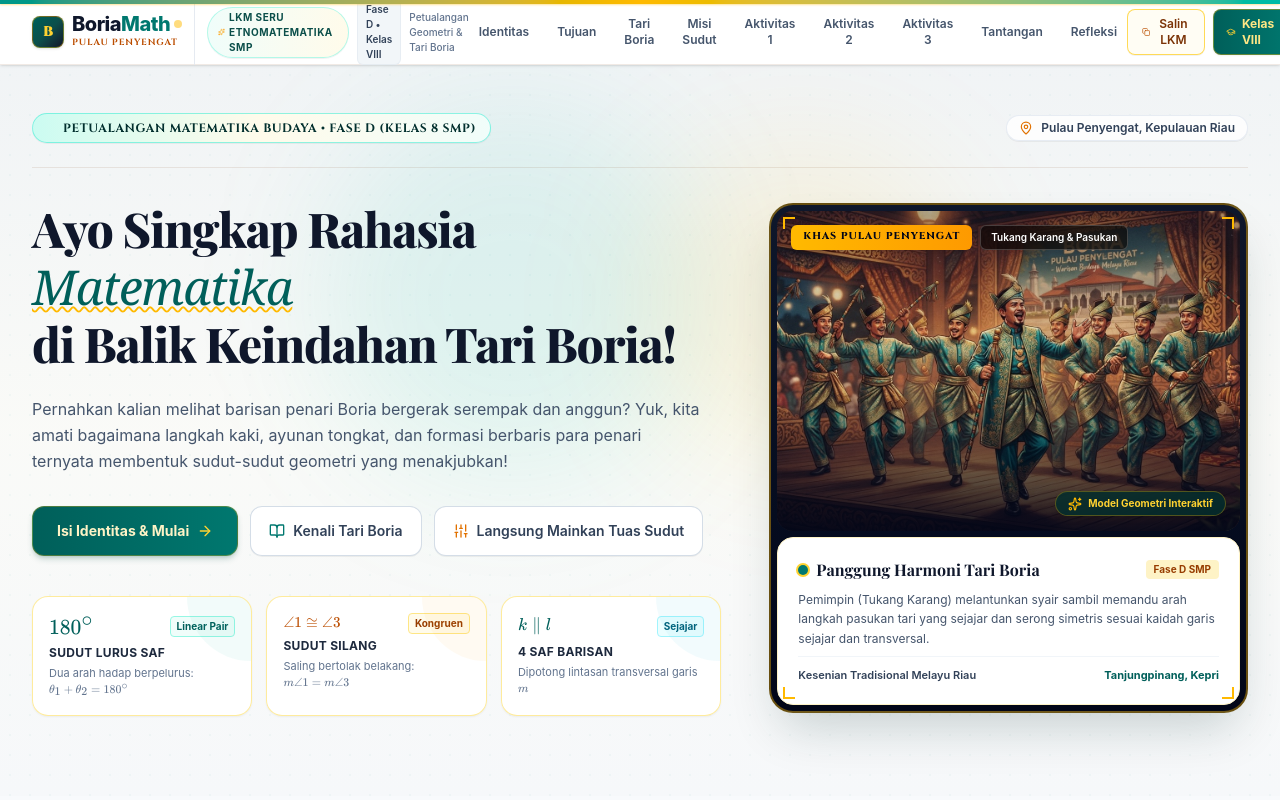
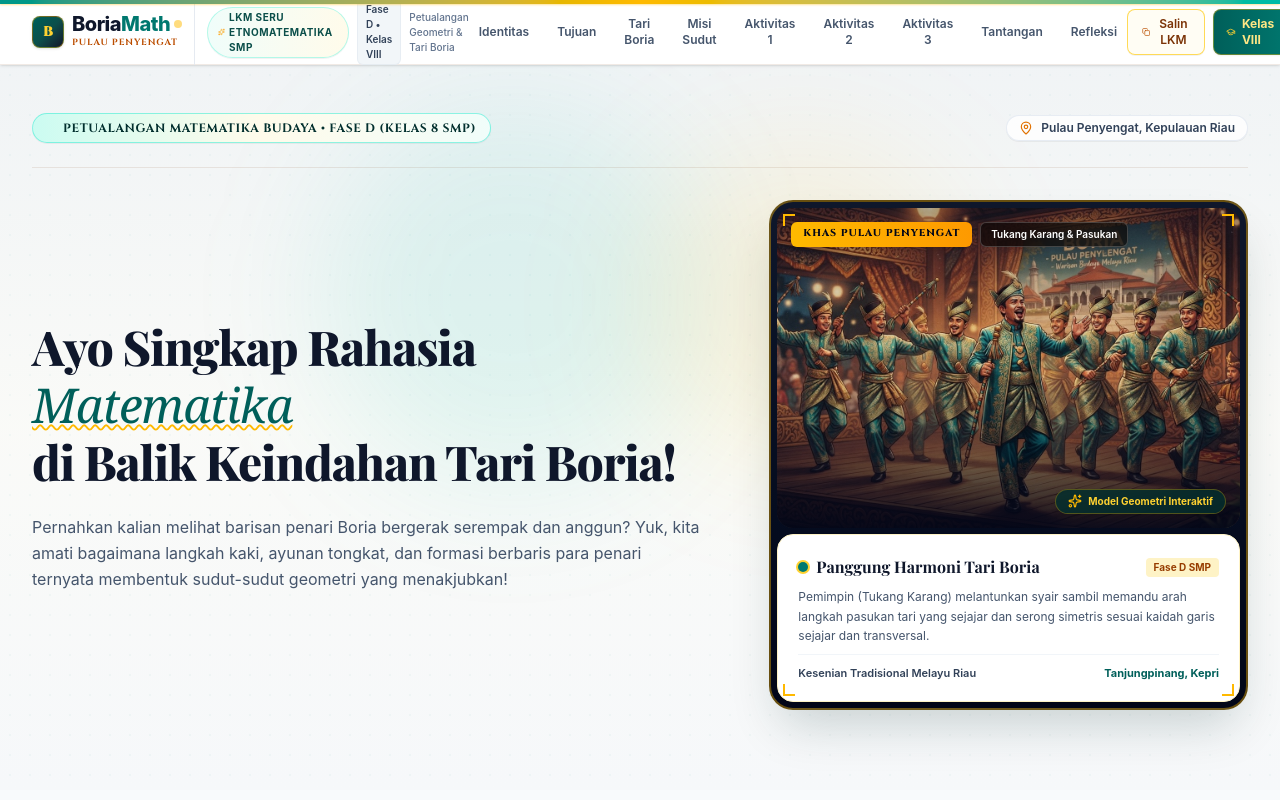
Before and after one commit to akhmadrendy123-creator/Lembar-kerja-Murid, a React (Vite) app: page / in a window 1280 px wide. Shown: the top 800 px of the page. Built offline with nearby package versions, Linux system fonts and the light colour scheme; a web font is replaced by a local one.

Commit message:
Refactor HeroSection by removing unused code
Removed unused imports and scrollTo function. Updated comments for clarity.

```diff
--- a/src/components/HeroSection.tsx
+++ b/src/components/HeroSection.tsx
@@ -1,17 +1,8 @@
 import React from 'react';
-import { motion } from 'motion/react';
-import { MapPin, ArrowRight, BookOpen, Sliders, Sparkles, Compass } from 'lucide-react';
-import { MathView } from './MathView';
+import { MapPin, Sparkles } from 'lucide-react';
 import { ScrollReveal } from './ScrollReveal';
 
 export const HeroSection: React.FC = () => {
-  const scrollTo = (id: string) => {
-    const el = document.getElementById(id);
-    if (el) {
-      el.scrollIntoView({ behavior: 'smooth', block: 'start' });
-    }
-  };
-
   return (
     <section className="relative overflow-hidden pt-8 pb-14 lg:pt-12 lg:pb-20 bg-gradient-to-b from-teal-950/[0.03] via-amber-50/[0.25] to-[#F6F8FA]">
       {/* Decorative Malay geometric songket motif subtle background */}
@@ -22,7 +13,6 @@ export const HeroSection: React.FC = () => {
       <div className="absolute top-20 right-1/4 w-80 h-80 bg-amber-400/10 rounded-full blur-3xl pointer-events-none"></div>
 
       <div className="max-w-7xl mx-auto px-4 sm:px-6 lg:px-8 relative z-10">
-        {/* Top Location & Level Badge with Golden Trim */}
         <ScrollReveal direction="down">
           <div className="flex flex-wrap items-center justify-between gap-3 pb-6 border-b border-amber-900/10 mb-8">
             <div className="inline-flex items-center gap-2 text-xs font-bold text-teal-950 bg-gradient-to-r from-teal-100 via-amber-50 to-teal-50 px-3.5 py-1.5 rounded-full border border-teal-300/60 shadow-2xs">
@@ -38,7 +28,7 @@ export const HeroSection: React.FC = () => {
         </ScrollReveal>
 
         <div className="grid grid-cols-1 lg:grid-cols-12 gap-8 lg:gap-12 items-center">
-          {/* Left Column: Heading, Subtitle, Buttons, Math Stat Cards */}
+          {/* Bagian Kiri: Hanya Judul dan Subjudul */}
           <div className="lg:col-span-7 space-y-6">
             <ScrollReveal direction="left" delay={0.1}>
               <h1 className="text-3xl sm:text-4xl lg:text-5xl font-extrabold text-slate-900 tracking-tight leading-[1.18]">
@@ -58,120 +48,24 @@ export const HeroSection: React.FC = () => {
                 membentuk sudut-sudut geometri yang menakjubkan!
               </p>
             </ScrollReveal>
-
-            {/* Action Buttons */}
-            <ScrollReveal direction="up" delay={0.3}>
-              <div className="flex flex-wrap items-center gap-3 pt-2">
-                <button
-                  onClick={() => scrollTo('section-identitas')}
-                  className="inline-flex items-center gap-2 px-6 py-3.5 rounded-xl bg-gradient-to-r from-teal-800 to-teal-700 hover:from-teal-900 hover:to-teal-800 text-amber-100 font-bold text-sm transition-all shadow-md shadow-teal-900/20 hover:shadow-lg hover:scale-[1.01] active:scale-98 cursor-pointer border border-amber-400/30"
-                >
-                  <span>Isi Identitas &amp; Mulai</span>
-                  <ArrowRight className="w-4 h-4 text-amber-300" />
-                </button>
-
-                <button
-                  onClick={() => scrollTo('section-budaya')}
-                  className="inline-flex items-center gap-2 px-4.5 py-3.5 rounded-xl border border-slate-300/80 bg-white hover:bg-slate-50 text-slate-700 font-semibold text-sm transition-all shadow-2xs hover:border-teal-400 cursor-pointer"
-                >
-                  <BookOpen className="w-4 h-4 text-teal-700" />
-                  <span>Kenali Tari Boria</span>
-                </button>
-
-                <button
-                  onClick={() => scrollTo('section-aktivitas-1')}
-                  className="inline-flex items-center gap-2 px-4.5 py-3.5 rounded-xl border border-slate-300/80 bg-white hover:bg-slate-50 text-slate-700 font-semibold text-sm transition-all shadow-2xs hover:border-amber-400 cursor-pointer"
-                >
-                  <Sliders className="w-4 h-4 text-amber-600" />
-                  <span>Langsung Mainkan Tuas Sudut</span>
-                </button>
-              </div>
-            </ScrollReveal>
-
-            {/* Quick Math Stat Cards with Rigorous Mathematical Symbols */}
-            <ScrollReveal direction="up" delay={0.4}>
-              <div className="grid grid-cols-1 sm:grid-cols-3 gap-3.5 pt-4">
-                {/* Card 1: 180° Sudut Berpelurus */}
-                <div className="p-4 rounded-2xl bg-white/95 border border-amber-200/80 shadow-xs hover:border-amber-400 hover:shadow-md transition-all relative overflow-hidden group">
-                  <div className="absolute top-0 right-0 w-16 h-16 bg-teal-500/5 rounded-bl-full pointer-events-none group-hover:scale-110 transition-transform"></div>
-                  <div className="flex items-center justify-between mb-1">
-                    <span className="text-xl font-black text-teal-800 font-mono-math">
-                      <MathView math="180^\circ" />
-                    </span>
-                    <span className="text-[10px] font-bold px-1.5 py-0.5 rounded bg-teal-50 text-teal-800 border border-teal-200">
-                      Linear Pair
-                    </span>
-                  </div>
-                  <div className="text-xs font-bold text-slate-800 uppercase tracking-wide">
-                    Sudut Lurus Saf
-                  </div>
-                  <p className="text-[11px] text-slate-500 mt-1">
-                    Dua arah hadap berpelurus: <MathView math="\theta_1 + \theta_2 = 180^\circ" />
-                  </p>
-                </div>
-
-                {/* Card 2: Bertolak Belakang */}
-                <div className="p-4 rounded-2xl bg-white/95 border border-amber-200/80 shadow-xs hover:border-amber-400 hover:shadow-md transition-all relative overflow-hidden group">
-                  <div className="absolute top-0 right-0 w-16 h-16 bg-amber-500/5 rounded-bl-full pointer-events-none group-hover:scale-110 transition-transform"></div>
-                  <div className="flex items-center justify-between mb-1">
-                    <span className="text-sm font-black text-amber-700 font-mono-math flex items-center gap-1">
-                      <MathView math="\angle 1 \cong \angle 3" />
-                    </span>
-                    <span className="text-[10px] font-bold px-1.5 py-0.5 rounded bg-amber-50 text-amber-800 border border-amber-200">
-                      Kongruen
-                    </span>
-                  </div>
-                  <div className="text-xs font-bold text-slate-800 uppercase tracking-wide">
-                    Sudut Silang
-                  </div>
-                  <p className="text-[11px] text-slate-500 mt-1">
-                    Saling bertolak belakang: <MathView math="m\angle 1 = m\angle 3" />
-                  </p>
-                </div>
-
-                {/* Card 3: Garis Sejajar & Transversal */}
-                <div className="p-4 rounded-2xl bg-white/95 border border-amber-200/80 shadow-xs hover:border-teal-400 hover:shadow-md transition-all relative overflow-hidden group">
-                  <div className="absolute top-0 right-0 w-16 h-16 bg-cyan-500/5 rounded-bl-full pointer-events-none group-hover:scale-110 transition-transform"></div>
-                  <div className="flex items-center justify-between mb-1">
-                    <span className="text-base font-black text-teal-800 font-mono-math">
-                      <MathView math="k \parallel l" />
-                    </span>
-                    <span className="text-[10px] font-bold px-1.5 py-0.5 rounded bg-cyan-50 text-cyan-800 border border-cyan-200">
-                      Sejajar
-                    </span>
-                  </div>
-                  <div className="text-xs font-bold text-slate-800 uppercase tracking-wide">
-                    4 Saf Barisan
-                  </div>
-                  <p className="text-[11px] text-slate-500 mt-1">
-                    Dipotong lintasan transversal garis <MathView math="m" />
-                  </p>
-                </div>
-              </div>
-            </ScrollReveal>
           </div>
 
-          {/* Right Column: Hero Showcase Card with Tari Boria Image & Royal Gold Frame */}
+          {/* Bagian Kanan: Gambar Panggung Harmoni */}
           <div className="lg:col-span-5">
             <ScrollReveal direction="right" delay={0.25}>
               <div className="relative rounded-3xl overflow-hidden bg-gradient-to-b from-slate-900 to-slate-950 p-1.5 shadow-2xl shadow-teal-950/20 border-2 border-amber-400/40 group">
-                {/* Traditional Songket Corner Ornaments */}
                 <div className="absolute top-3 left-3 z-20 w-3 h-3 border-t-2 border-l-2 border-amber-400 pointer-events-none"></div>
                 <div className="absolute top-3 right-3 z-20 w-3 h-3 border-t-2 border-r-2 border-amber-400 pointer-events-none"></div>
                 <div className="absolute bottom-3 left-3 z-20 w-3 h-3 border-b-2 border-l-2 border-amber-400 pointer-events-none"></div>
                 <div className="absolute bottom-3 right-3 z-20 w-3 h-3 border-b-2 border-r-2 border-amber-400 pointer-events-none"></div>
 
-                {/* Inner Image Container */}
                 <div className="relative rounded-2xl overflow-hidden h-72 sm:h-80 w-full bg-slate-900">
                   <img
                     src="/assets/aistudio/Image_2_25358578.jpeg"
                     alt="Pertunjukan Tari Boria Pulau Penyengat"
                     className="w-full h-full object-cover object-center group-hover:scale-105 transition-transform duration-700 brightness-[0.98]"
                   />
-
-                  {/* Gradient vignettes */}
                   <div className="absolute inset-0 bg-gradient-to-t from-slate-950/90 via-transparent to-slate-950/30"></div>
-
                   <div className="absolute top-3.5 left-3.5 flex flex-wrap gap-2 z-10">
                     <span className="px-3 py-1 rounded-md text-[10px] font-extrabold uppercase tracking-widest bg-gradient-to-r from-amber-400 to-amber-500 text-slate-950 shadow-md font-cinzel">
                       Khas Pulau Penyengat
@@ -180,7 +74,6 @@ export const HeroSection: React.FC = () => {
                       Tukang Karang &amp; Pasukan
                     </span>
                   </div>
-
                   <div className="absolute bottom-3.5 right-3.5 z-10">
                     <span className="inline-flex items-center gap-1.5 px-3 py-1 rounded-full text-[10px] font-bold bg-teal-950/80 backdrop-blur-md text-amber-300 border border-amber-400/30 shadow-md">
                       <Sparkles className="w-3.5 h-3.5 text-amber-400" />
@@ -189,7 +82,6 @@ export const HeroSection: React.FC = () => {
                   </div>
                 </div>
 
-                {/* Card Footer Text with Royal Theme */}
                 <div className="p-5 bg-white space-y-2 rounded-2xl mt-1.5 border border-amber-100">
                   <div className="flex items-center justify-between">
                     <div className="flex items-center gap-2">
```
